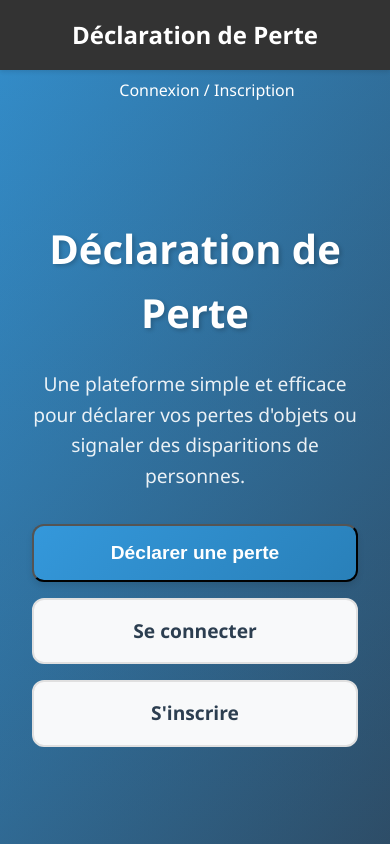
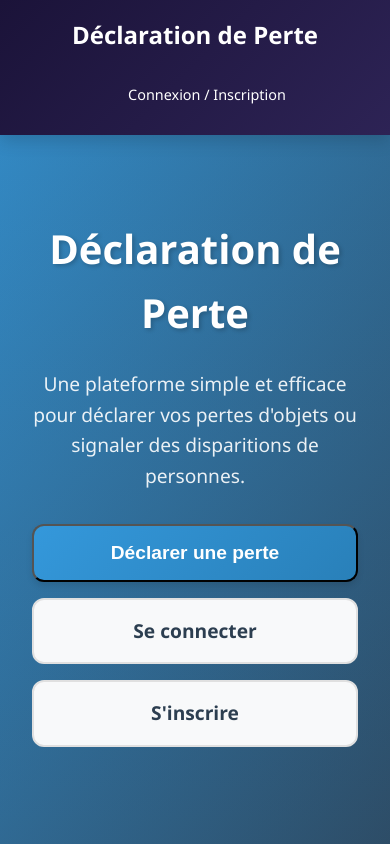
Before and after one commit to yvesplacide/lost-and-found-Project, a React (Vite) app in the folder frontend/: page / in a window 390 px wide. Shown: the top 844 px of the page. Built offline with nearby package versions, Linux system fonts and the light colour scheme.

Commit message:
mise a jour du style

```diff
--- a/frontend/src/styles/Auth.css
+++ b/frontend/src/styles/Auth.css
@@ -87,7 +87,6 @@
 }
 
 .btn {
-    width: 100%;
     padding: 14px;
     border: none;
     border-radius: 10px;
--- a/frontend/src/styles/Header.css
+++ b/frontend/src/styles/Header.css
@@ -1,7 +1,7 @@
 .header {
-    background-color: rgb(27, 19, 57);
-    padding: 1rem 2rem;
-    box-shadow: var(--shadow-sm);
+    background: linear-gradient(135deg, rgb(27, 19, 57) 0%, rgb(45, 35, 85) 100%);
+    padding: 0.8rem 2rem;
+    box-shadow: 0 4px 12px rgba(0, 0, 0, 0.1);
     display: flex;
     justify-content: space-between;
     align-items: center;
@@ -11,96 +11,221 @@
     right: 0;
     z-index: 1000;
     height: 70px;
+    transition: all 0.3s ease;
+}
 
+.header:hover {
+    box-shadow: 0 6px 16px rgba(0, 0, 0, 0.15);
+}
+
+.logo {
+    display: flex;
+    align-items: center;
+    gap: 10px;
+    min-width: 200px;
 }
 
 .logo a {
-    color: var(--primary-color);
+    color: white;
     text-decoration: none;
+    font-size: 1.3rem;
+    font-weight: 600;
+    display: flex;
+    align-items: center;
+    gap: 10px;
+    transition: all 0.3s ease;
+    white-space: nowrap;
+}
+
+.logo a:hover {
+    transform: translateY(-2px);
+    text-shadow: 0 2px 4px rgba(0, 0, 0, 0.2);
+}
+
+.logo i {
     font-size: 1.5rem;
-    font-weight: 600;
+    color: rgb(255, 244, 91);
 }
 
 nav {
     display: flex;
     align-items: center;
-    gap: 2rem;
+    gap: 1rem;
+    flex: 1;
+    justify-content: center;
 }
 
 nav a {
-    color: var(--text-color);
+    color: white;
     text-decoration: none;
     font-weight: 500;
-    transition: var(--transition);
+    transition: all 0.3s ease;
     padding: 0.5rem 1rem;
-    border-radius: var(--radius-sm);
+    border-radius: 8px;
+    display: flex;
+    align-items: center;
+    gap: 8px;
+    white-space: nowrap;
+    font-size: 0.95rem;
 }
 
 nav a:hover {
-    color: var(--primary-color);
-    background-color: rgba(27, 27, 194, 0.653);
+    background-color: rgba(255, 255, 255, 0.1);
+    transform: translateY(-2px);
+}
+
+nav a i {
+    font-size: 1.1rem;
 }
 
 .new-declaration-link {
-    background-color: var(--primary-color);
-    color: white !important;
-    padding: 0.75rem 1.5rem !important;
-    border-radius: var(--radius-sm);
-    transition: var(--transition);
+    background: linear-gradient(135deg, rgb(255, 244, 91) 0%, rgb(255, 235, 59) 100%);
+    color: rgb(27, 19, 57) !important;
+    padding: 0.6rem 1.2rem !important;
+    border-radius: 8px;
+    transition: all 0.3s ease;
+    font-weight: 600;
+    display: flex;
+    align-items: center;
+    gap: 8px;
+    white-space: nowrap;
+    font-size: 0.95rem;
 }
 
 .new-declaration-link:hover {
-    background-color: var(--primary-dark);
     transform: translateY(-2px);
-    box-shadow: var(--shadow-md);
+    box-shadow: 0 4px 12px rgba(255, 244, 91, 0.3);
+}
+
+.new-declaration-link i {
+    font-size: 1.1rem;
 }
 
 .user-info {
-    color: var(--text-light);
+    color: white;
+    font-size: 0.85rem;
+    display: flex;
+    align-items: center;
+    gap: 8px;
+    padding: 0.4rem 0.8rem;
+    background-color: rgba(255, 255, 255, 0.1);
+    border-radius: 8px;
+    transition: all 0.3s ease;
+    white-space: nowrap;
+    min-width: 150px;
+    justify-content: flex-end;
+}
+
+.user-info:hover {
+    background-color: rgba(255, 255, 255, 0.15);
+}
+
+.user-info i {
+    font-size: 1.1rem;
+    color: rgb(255, 244, 91);
+}
+
+.header-logout-btn {
+    background: rgba(255, 255, 255, 0.1);
+    border: none;
+    color: white;
+    cursor: pointer;
+    font-weight: 500;
+    padding: 0.35rem 0.7rem;
+    border-radius: 8px;
+    transition: all 0.3s ease;
+    display: flex;
+    align-items: center;
+    gap: 6px;
+    white-space: nowrap;
+    font-size: 0.75rem;
+    margin-left: 1rem;
+    text-transform: uppercase;
+    letter-spacing: 0.5px;
+}
+
+.header-logout-btn:hover {
+    background-color: rgba(255, 255, 255, 0.2);
+    transform: translateY(-2px);
+}
+
+.header-logout-btn i {
     font-size: 0.9rem;
 }
 
-.header-logout-btn {
-    background: none;
-    border: none;
-    color: var(--danger-color);
-    cursor: pointer;
-    font-weight: 500;
-    padding: 0.5rem 1rem;
-    border-radius: var(--radius-sm);
-    transition: var(--transition);
-}
+/* Responsive design */
+@media (max-width: 1024px) {
+    .header {
+        padding: 0.8rem 1rem;
+    }
 
-.header-logout-btn:hover {
-    background-color: var(--light-bg);
-    color: var(--danger-color);
+    .logo a {
+        font-size: 1.1rem;
+    }
+
+    nav {
+        gap: 0.5rem;
+    }
+
+    nav a {
+        padding: 0.4rem 0.8rem;
+        font-size: 0.9rem;
+    }
+
+    .new-declaration-link {
+        padding: 0.4rem 0.8rem !important;
+        font-size: 0.9rem;
+    }
+
+    .user-info {
+        min-width: 120px;
+        font-size: 0.8rem;
+    }
 }
 
 @media (max-width: 768px) {
     .header {
         padding: 1rem;
+        height: auto;
         flex-direction: column;
         gap: 1rem;
     }
 
+    .logo {
+        min-width: auto;
+        width: 100%;
+        justify-content: center;
+    }
+
     nav {
         flex-direction: column;
-        gap: 1rem;
+        gap: 0.5rem;
         width: 100%;
     }
 
     nav a {
         width: 100%;
         text-align: center;
+        justify-content: center;
+        padding: 0.8rem;
     }
 
     .user-info {
-        text-align: center;
+        width: 100%;
+        justify-content: center;
+        min-width: auto;
+    }
+
+    .header-logout-btn {
+        justify-content: center;
+        margin-left: 0;
+        width: auto;
+        min-width: 120px;
     }
 }
 
 /* Ajuster le contenu principal pour éviter qu'il ne soit caché derrière le header */
 .main-content {
-    margin-top: 70px; /* Même hauteur que le header */
+    margin-top: 70px;
     min-height: calc(100vh - 70px);
 }
```
